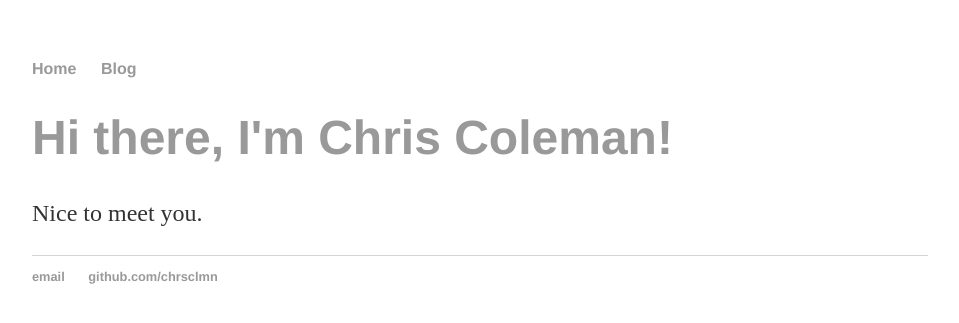
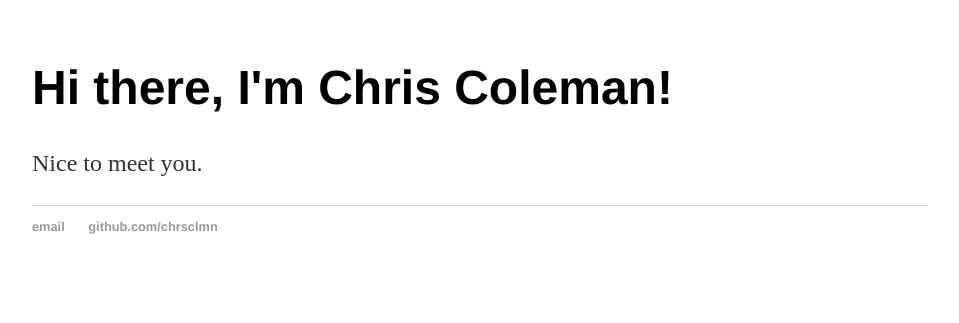
Before and after one commit to chrsclmn/chrsclmn.github.io, a Jekyll site: the page built from index.html, in a window 1280 px wide. Shown: the top 323 px of the page, without its empty margins (160-1119 px from the left). Built offline with Jekyll 4.4.1, drawn with Linux system fonts in a browser that asks for light colours.

Commit message:
Update default.html

```diff
--- a/_layouts/default.html
+++ b/_layouts/default.html
@@ -5,12 +5,6 @@
 		<link rel="stylesheet" type="text/css" href="/css/main.css">
 	</head>
 	<body>
-		<nav>
-		<ul>
-			<li><a href="/">Home</a></li>
-			<li><a href="/blog">Blog</li>
-		</ul>
-		</nav>
 		<div class="container">
 
 		{{ content }}
```
